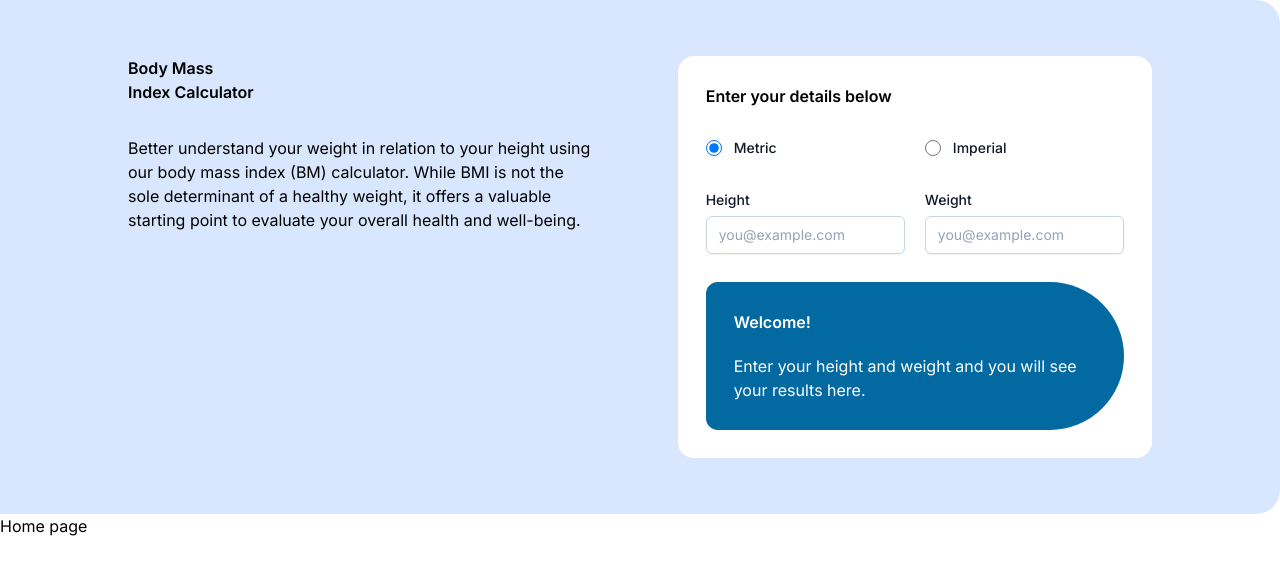
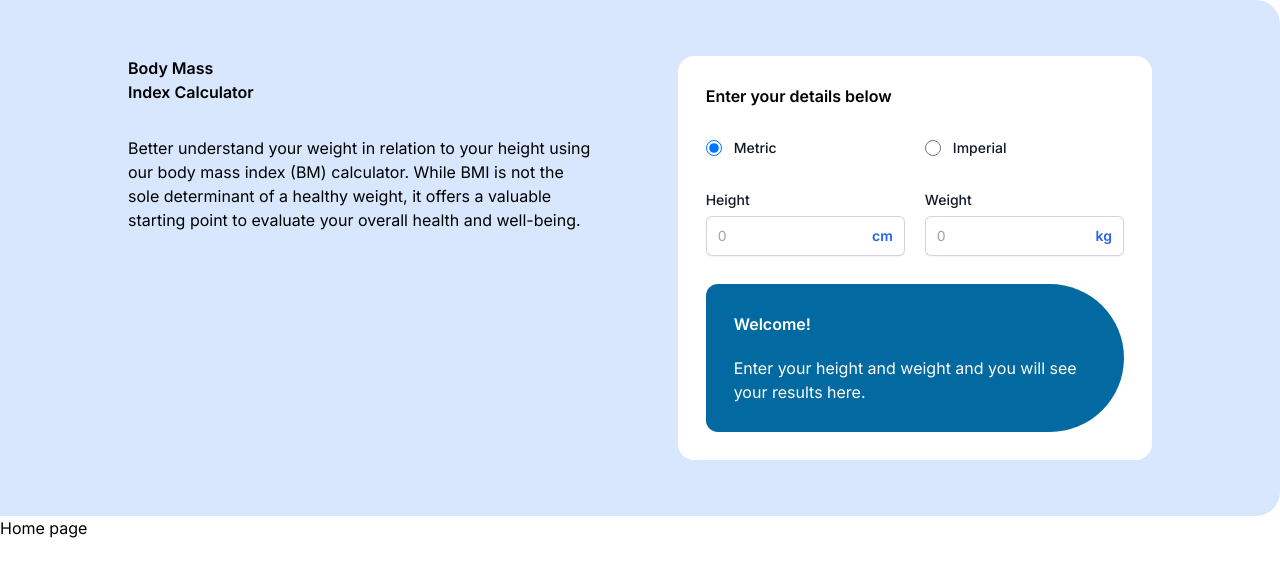
Before and after one commit to chungvuiloong/bmi_calculator, a Next.js app: page / in a window 1280 px wide. Shown: the top 576 px of the page. Built offline with nearby package versions, Linux system fonts and the light colour scheme.

Commit message:
Added customised input for height and weight.

```diff
--- a/src/components/HeroBanner/index.tsx
+++ b/src/components/HeroBanner/index.tsx
@@ -41,16 +41,44 @@ function Bmi_calculator () {
                     <label htmlFor="email" className="block text-sm font-medium leading-6 text-gray-900">
                         Height
                     </label>
-                    <div className="mt-1">
-                        <input type="email" name="email" className="mt-1 px-3 py-2 bg-white border shadow-sm border-slate-300 placeholder-slate-400 focus:outline-none focus:border-sky-500 focus:ring-sky-500 block w-full rounded-md sm:text-sm focus:ring-1" placeholder="you@example.com" />
+                    <div className="relative mt-1 rounded-md shadow-sm">
+                        <input
+                            type="text"
+                            name="height"
+                            id="height"
+                            className="block w-full rounded-md border-0
+                            px-3 py-2
+                            text-gray-900 ring-1 ring-inset ring-gray-300 placeholder:text-gray-400 focus:ring-2 focus:ring-inset focus:ring-indigo-600 sm:text-sm sm:leading-6"
+                            placeholder="0"
+                            aria-describedby="height-system"
+                        />
+                        <div className="pointer-events-none absolute inset-y-0 right-0 flex items-center pr-3">
+                            <span className="text-blue-600 sm:text-sm font-semibold" id="height-system">
+                                cm
+                            </span>
+                        </div>
                     </div>
                 </div>
                 <div className='basis-1/2'>
                     <label htmlFor="email" className="block text-sm font-medium leading-6 text-gray-900">
                      Weight
                     </label>
-                    <div className="mt-1">
-                        <input type="email" name="email" className="mt-1 px-3 py-2 bg-white border shadow-sm border-slate-300 placeholder-slate-400 focus:outline-none focus:border-sky-500 focus:ring-sky-500 block w-full rounded-md sm:text-sm focus:ring-1" placeholder="you@example.com" />
+                    <div className="relative mt-1 rounded-md shadow-sm">
+                        <input
+                            type="text"
+                            name="weight"
+                            id="weight"
+                            className="block w-full rounded-md border-0
+                            px-3 py-2
+                            text-gray-900 ring-1 ring-inset ring-gray-300 placeholder:text-gray-400 focus:ring-2 focus:ring-inset focus:ring-indigo-600 sm:text-sm sm:leading-6"
+                            placeholder="0"
+                            aria-describedby="weight"
+                        />
+                        <div className="pointer-events-none absolute inset-y-0 right-0 flex items-center pr-3">
+                            <span className="text-blue-600 sm:text-sm font-semibold" id="weight-system">
+                                kg
+                            </span>
+                        </div>
                     </div>
                 </div>
             </div>
```
